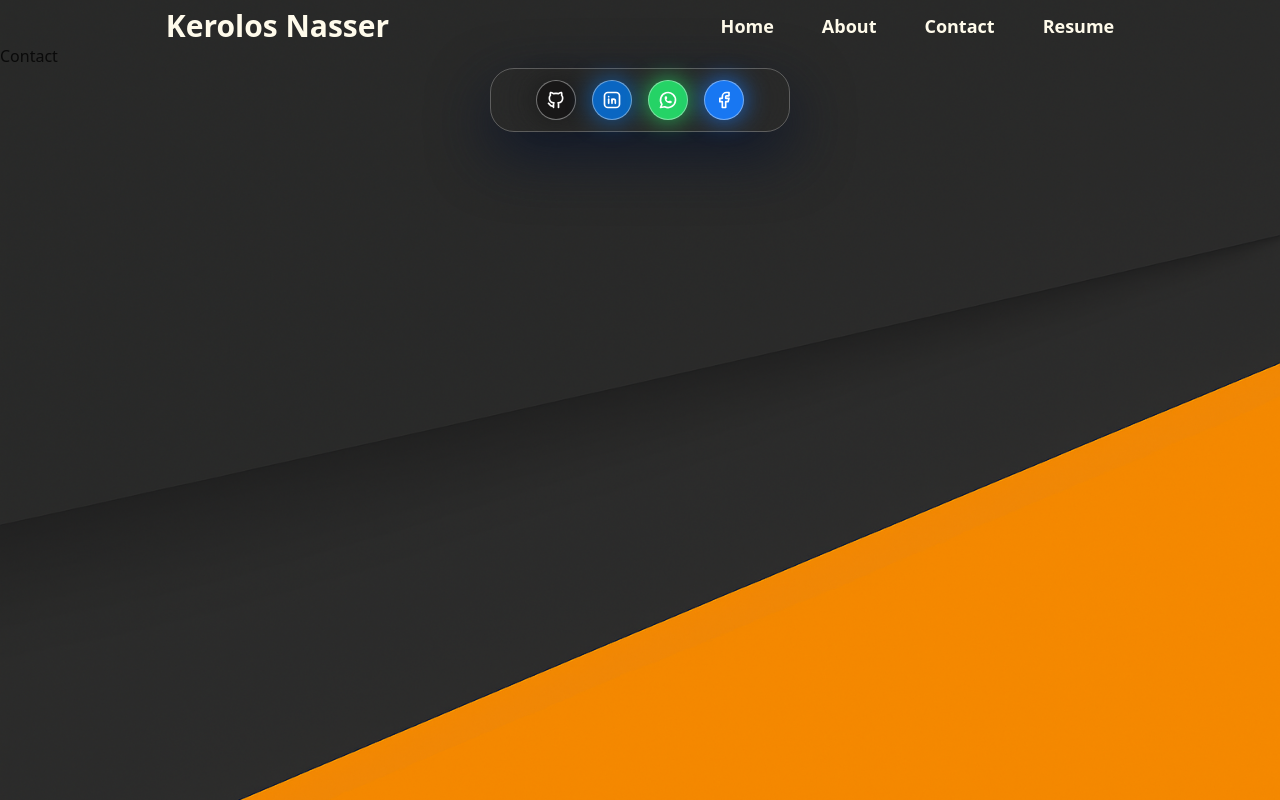
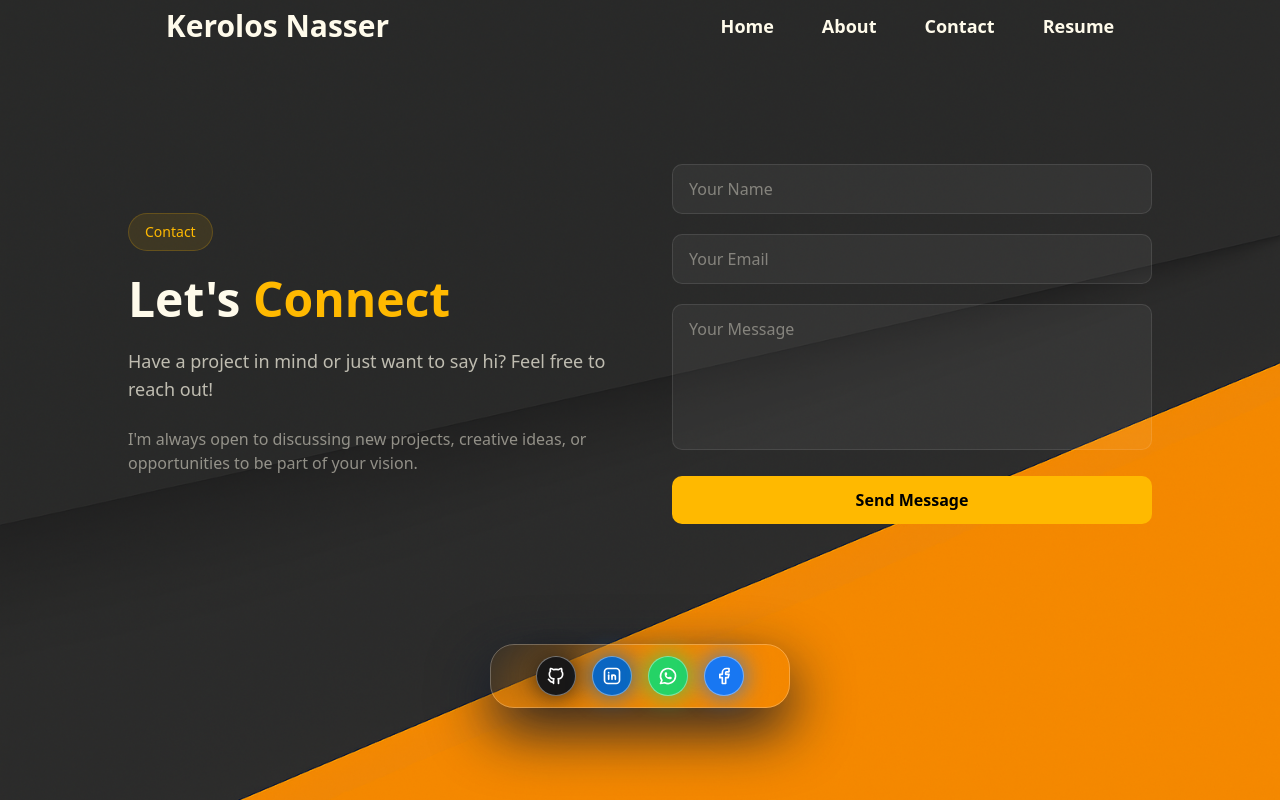
Before and after one commit to KerelosNasser/portfolio-v3, a Next.js app: page /contact in a window 1280 px wide. Built offline with nearby package versions, Linux system fonts and the light colour scheme.

Commit message:
feat: add About and Contact pages to the application.

```diff
--- a/app/about/page.tsx
+++ b/app/about/page.tsx
@@ -1,9 +1,32 @@
-import React from 'react'
+import React from "react";
 
 function About() {
   return (
-    <div>About</div>
-  )
+    <section className="min-h-screen flex items-center justify-center px-6 md:px-12">
+      <div className="max-w-3xl text-center">
+        <span className="inline-block px-4 py-2 mb-6 text-sm font-medium text-amber-400 bg-amber-400/10 rounded-full border border-amber-400/20">
+          About Me
+        </span>
+
+        <h1 className="text-4xl md:text-5xl font-bold text-amber-50 mb-6">
+          Hi, I&apos;m <span className="text-amber-400">Kerolos</span>
+        </h1>
+
+        <p className="text-lg md:text-xl text-amber-50/80 leading-relaxed mb-6">
+          A passionate full-stack developer specializing in building modern web
+          applications. I love turning ideas into reality through clean,
+          efficient code and intuitive user experiences.
+        </p>
+
+        <p className="text-base md:text-lg text-amber-50/60 leading-relaxed">
+          With expertise in React, Next.js, TypeScript, and Node.js, I focus on
+          creating scalable solutions that make a real impact. When I&apos;m not
+          coding, you&apos;ll find me exploring new technologies and learning
+          something new.
+        </p>
+      </div>
+    </section>
+  );
 }
 
-export default About
+export default About;
--- a/app/contact/page.tsx
+++ b/app/contact/page.tsx
@@ -1,9 +1,68 @@
-import React from 'react'
+import React from "react";
 
 function Contact() {
   return (
-    <div>Contact</div>
-  )
+    <section className="flex items-center justify-center my-30 px-6 md:px-12">
+      <div className="max-w-5xl grid md:grid-cols-2 gap-12 md:gap-16">
+        {/* Left - Info */}
+        <div className="text-center md:text-left flex flex-col justify-center">
+          <span className="inline-block px-4 py-2 mb-6 text-sm font-medium text-amber-400 bg-amber-400/10 rounded-full border border-amber-400/20 w-fit mx-auto md:mx-0">
+            Contact
+          </span>
+
+          <h1 className="text-4xl md:text-5xl font-bold text-amber-50 mb-6">
+            Let&apos;s <span className="text-amber-400">Connect</span>
+          </h1>
+
+          <p className="text-lg text-amber-50/70 mb-6">
+            Have a project in mind or just want to say hi? Feel free to reach
+            out!
+          </p>
+
+          <p className="text-base text-amber-50/50">
+            I&apos;m always open to discussing new projects, creative ideas, or
+            opportunities to be part of your vision.
+          </p>
+        </div>
+
+        {/* Right - Form */}
+        <div>
+          <form className="space-y-5">
+            <div>
+              <input
+                type="text"
+                placeholder="Your Name"
+                className="w-full px-4 py-3 rounded-lg bg-white/5 border border-white/10 text-amber-50 placeholder:text-amber-50/40 focus:outline-none focus:border-amber-400/50 transition-colors"
+              />
+            </div>
+
+            <div>
+              <input
+                type="email"
+                placeholder="Your Email"
+                className="w-full px-4 py-3 rounded-lg bg-white/5 border border-white/10 text-amber-50 placeholder:text-amber-50/40 focus:outline-none focus:border-amber-400/50 transition-colors"
+              />
+            </div>
+
+            <div>
+              <textarea
+                rows={5}
+                placeholder="Your Message"
+                className="w-full px-4 py-3 rounded-lg bg-white/5 border border-white/10 text-amber-50 placeholder:text-amber-50/40 focus:outline-none focus:border-amber-400/50 transition-colors resize-none"
+              />
+            </div>
+
+            <button
+              type="submit"
+              className="w-full py-3 px-6 rounded-lg bg-amber-400 text-black font-semibold hover:bg-amber-300 transition-colors"
+            >
+              Send Message
+            </button>
+          </form>
+        </div>
+      </div>
+    </section>
+  );
 }
 
-export default Contact
+export default Contact;
```
